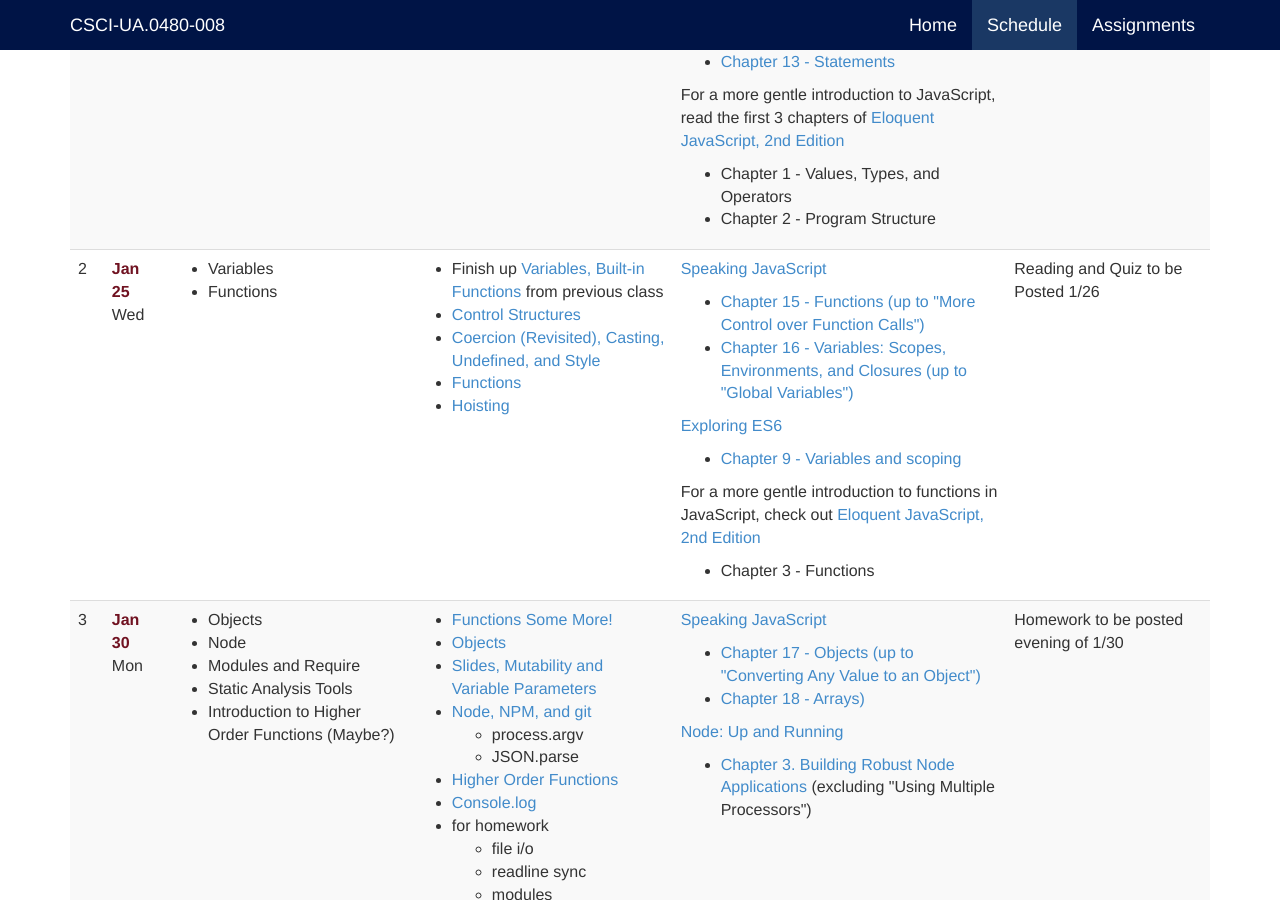
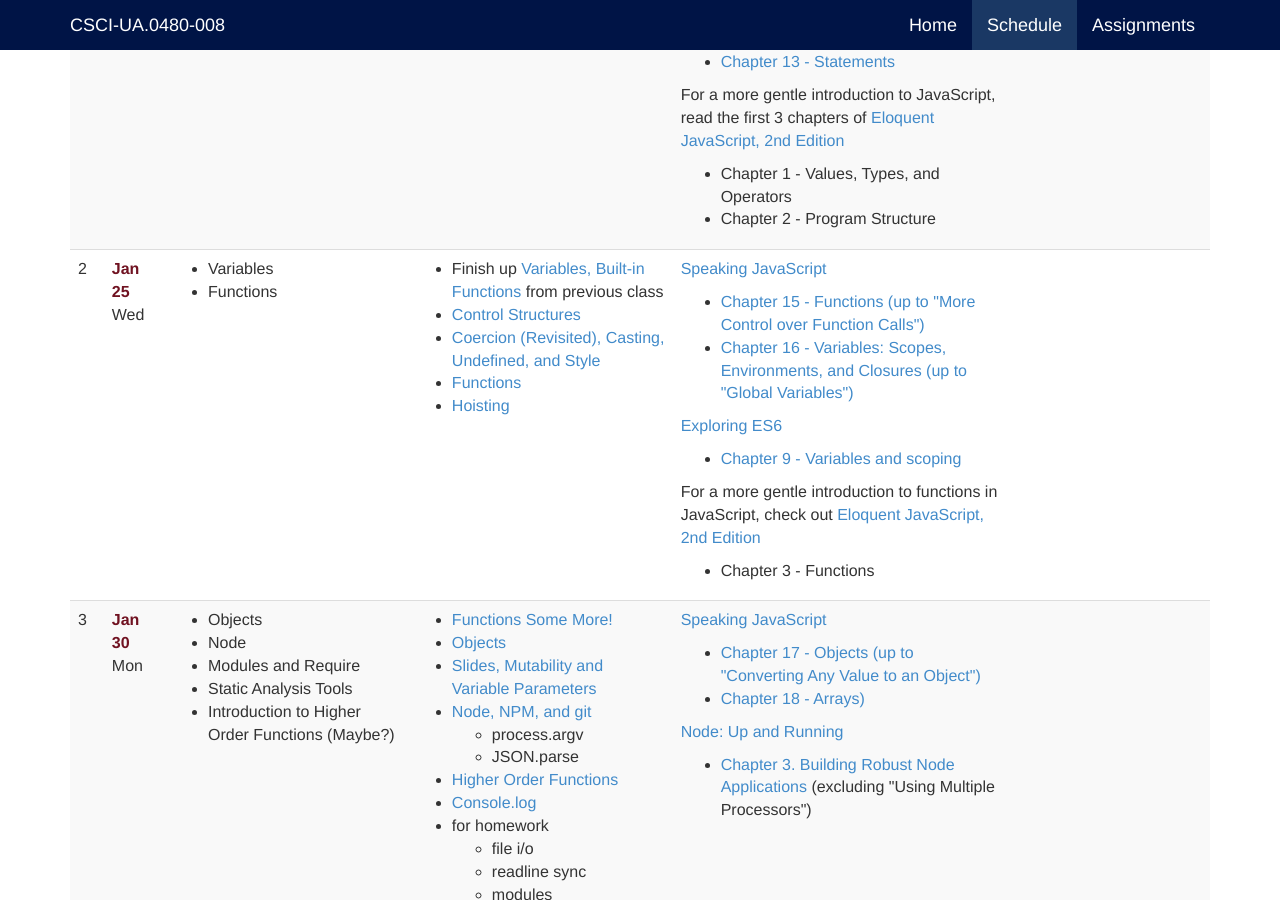
Before and after one commit to foureyes/csci-ua.0480-spring2017-008, a Jekyll site: the page built from schedule.markdown, in a window 1280 px wide and 900 px high, scrolled down 626 px. Built offline with Jekyll 4.4.1, drawn with Linux system fonts in a browser that asks for light colours.

Commit message:
clear out tbd messages

```diff
--- a/_includes/schedule/02.markdown
+++ b/_includes/schedule/02.markdown
@@ -47,8 +47,6 @@ For a more gentle introduction to functions in JavaScript, check out [{{ site.bo
 	<td markdown="block">
 
 
-Reading and Quiz to be Posted 1/26
-
 {% comment %}
 Due Thursday, 9/15, by 11pm
 
--- a/_includes/schedule/03.markdown
+++ b/_includes/schedule/03.markdown
@@ -57,7 +57,6 @@
 </td>
 	<td markdown="block">
 
-Homework to be posted evening of 1/30
 
 {% comment %}
 In-class programming activity:
```
